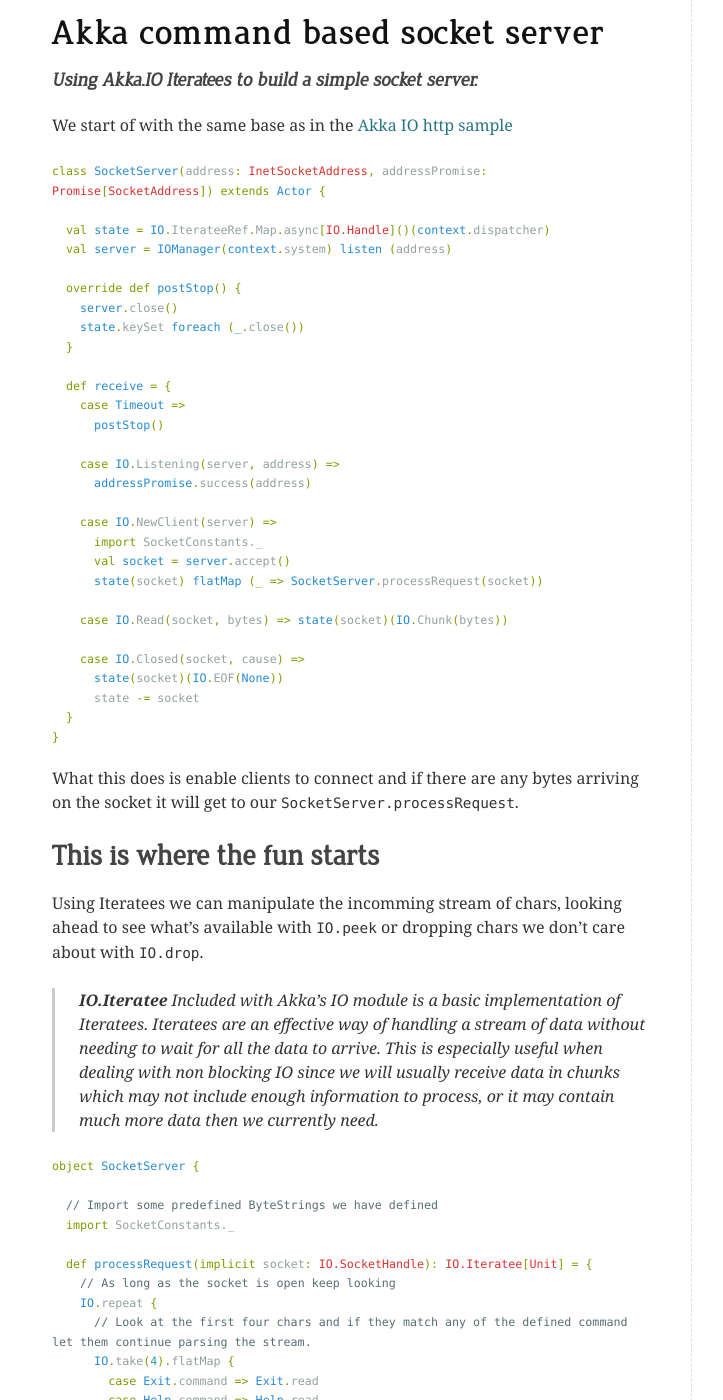
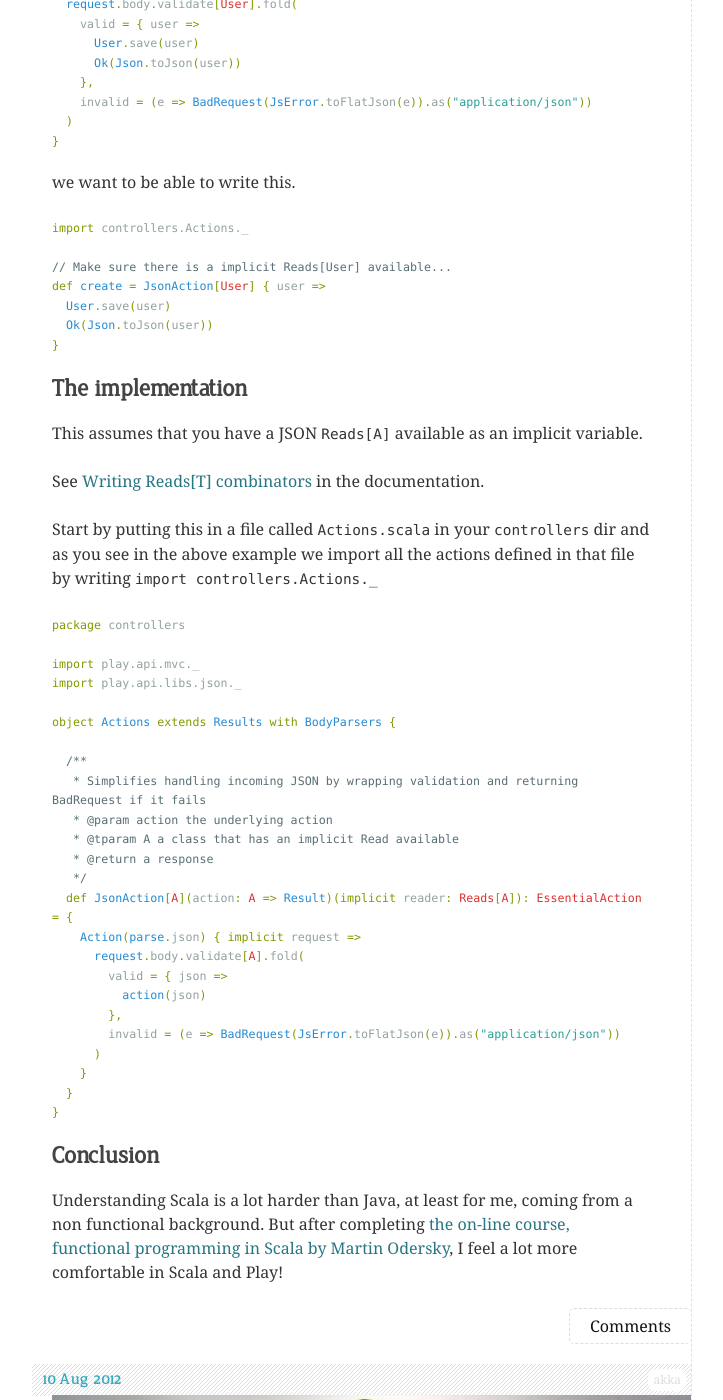
Before and after one commit to leon/leon.github.io, a Jekyll site: the page built from index.html, in a window 1280 px wide and 1400 px high, scrolled down 377 px. Shown: the whole window, without its empty margins (178-901 px from the left). Built offline with Jekyll 4.4.1, drawn with Linux system fonts in a browser that asks for light colours; Markdown is read by kramdown in place of the engine named in the settings; comment, search, counter and statistics services are not loaded; some of the changed text lies outside the part shown.

Commit message:
JSON Action Composition

```diff
--- a/_includes/tag-cloud.html
+++ b/_includes/tag-cloud.html
@@ -1,6 +1,7 @@
 <ul class="tag-cloud">
 	<li><a href="/tag/akka" title="Posts tagged with akka" style="font-size: 1.5em; line-height:1.5em">akka</a></li>
 	<li><a href="/tag/mootools" title="Posts tagged with mootools" style="font-size: 1.5em; line-height:1.5em">mootools</a></li>
+	<li><a href="/tag/play" title="Posts tagged with play" style="font-size: 1.5em; line-height:1.5em">play</a></li>
 	<li><a href="/tag/sublime-text-2" title="Posts tagged with sublime-text-2" style="font-size: 2.0em; line-height:2.0em">sublime-text-2</a></li>
 	<li><a href="/tag/textmate-2" title="Posts tagged with textmate-2" style="font-size: 1.5em; line-height:1.5em">textmate-2</a></li>
 	<li><a href="/tag/tip" title="Posts tagged with tip" style="font-size: 1.5em; line-height:1.5em">tip</a></li>
--- /dev/null
+++ b/_posts/2013-02-07-json-validation-action-composition.md
@@ -0,0 +1,74 @@
+---
+layout: post
+title: JSON Action Composition
+tags: [play]
+---
+
+#### I wanted to share this action with you since it simplifies dealing with incoming json requests a lot.
+
+### This is what we want to accomplish.
+
+instead of having to write this.
+
+{% highlight scala %}
+def create() = Action(parse.json) { implicit request =>
+  request.body.validate[User].fold(
+    valid = { user =>
+      User.save(user)
+      Ok(Json.toJson(user))
+    },
+    invalid = (e => BadRequest(JsError.toFlatJson(e)).as("application/json"))
+  )
+}
+{% endhighlight %}
+
+we want to be able to write this.
+
+{% highlight scala %}
+import controllers.Actions._
+
+// Make sure there is a implicit Reads[User] available...
+def create = JsonAction[User] { user =>
+  User.save(user)
+  Ok(Json.toJson(user))
+}
+{% endhighlight %}
+
+### The implementation
+This assumes that you have a JSON `Reads[A]` available as an implicit variable.
+
+See [Writing Reads[T] combinators](http://www.playframework.com/documentation/2.1.0/ScalaJsonCombinators) in the documentation.
+
+Start by putting this in a file called `Actions.scala` in your `controllers` dir and as you see in the above example we import all the actions defined in that file by writing `import controllers.Actions._`
+
+{% highlight scala %}
+package controllers
+
+import play.api.mvc._
+import play.api.libs.json._
+
+object Actions extends Results with BodyParsers {
+
+  /**
+   * Simplifies handling incoming JSON by wrapping validation and returning BadRequest if it fails
+   * @param action the underlying action
+   * @tparam A a class that has an implicit Read available
+   * @return a response
+   */
+  def JsonAction[A](action: A => Result)(implicit reader: Reads[A]): EssentialAction = {
+    Action(parse.json) { implicit request =>
+      request.body.validate[A].fold(
+        valid = { json =>
+          action(json)
+        },
+        invalid = (e => BadRequest(JsError.toFlatJson(e)).as("application/json"))
+      )
+    }
+  }
+}
+{% endhighlight %}
+
+### Conclusion
+Understanding Scala is a lot harder than Java, at least for me, coming from a non functional background.
+But after completing [the on-line course, functional programming in Scala by Martin Odersky](https://www.coursera.org/course/progfun),
+I feel a lot more comfortable in Scala and Play!
--- /dev/null
+++ b/tag/play/index.html
@@ -0,0 +1,11 @@
+---
+layout: tag
+title: "play"
+---
+{% for post in site.posts %}
+	{% for tag in post.tags %}
+		{% if tag == "play" %}
+			{% include teaser.html %}
+		{% endif %}
+	{% endfor %}
+{% endfor %}
```
